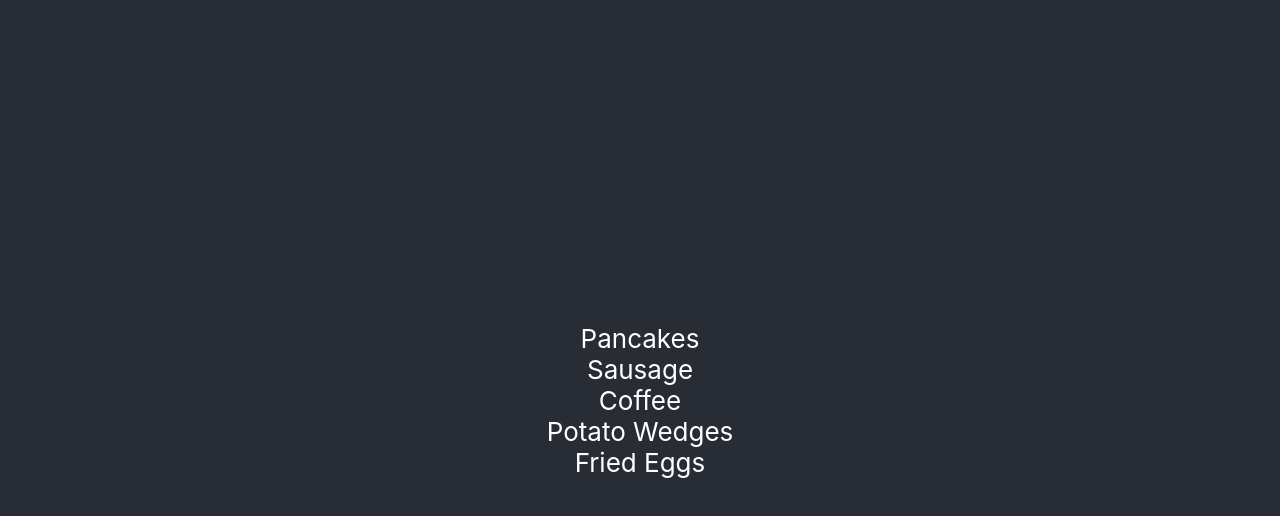
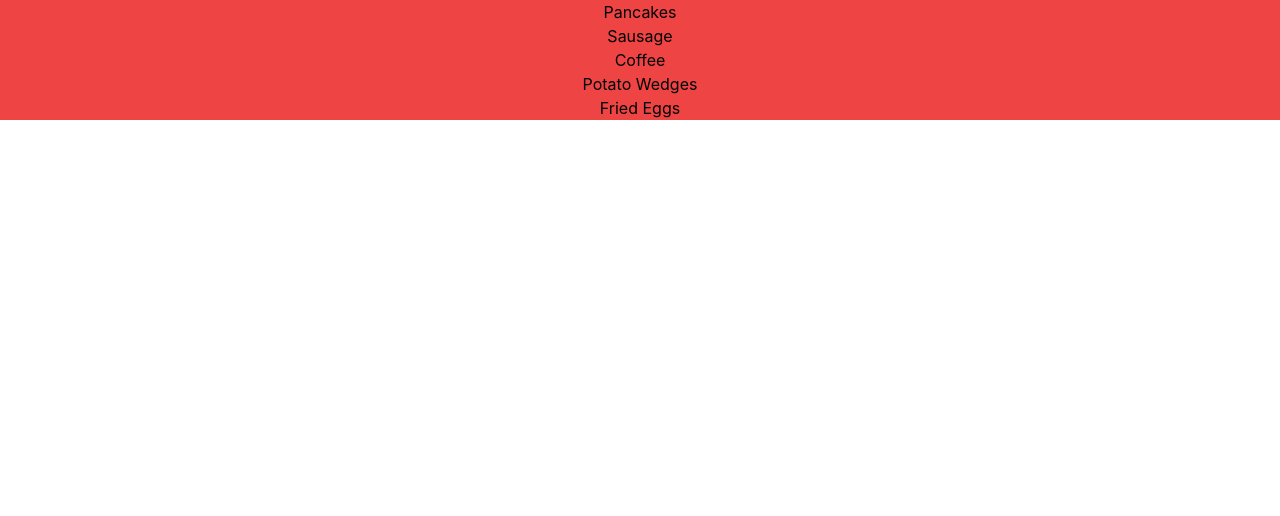
Before and after one commit to jeffreybiles/react-astra, a React (Create React App) app: page / in a window 1280 px wide. Shown: the top 516 px of the page. Built offline with nearby package versions, Linux system fonts and the light colour scheme.

Commit message:
Use tailwind

```diff
--- /dev/null
+++ b/craco.config.js
@@ -0,0 +1,10 @@
+module.exports = {
+  style: {
+    postcss: {
+      plugins: [
+        require('tailwindcss'),
+        require('autoprefixer'),
+      ],
+    },
+  },
+}
--- a/src/App.js
+++ b/src/App.js
@@ -30,7 +30,7 @@
   ]
   return (
     <div className="App">
-      <header className="App-header">
+      <header className="bg-red-500">
         {foods.map(food => (
           <div key={food.id}>{food.name}</div>
         ))}
--- a/src/index.css
+++ b/src/index.css
@@ -1,3 +1,7 @@
+@tailwind base;
+@tailwind components;
+@tailwind utilities;
+
 body {
   margin: 0;
   font-family: -apple-system, BlinkMacSystemFont, 'Segoe UI', 'Roboto', 'Oxygen',
--- /dev/null
+++ b/tailwind.config.js
@@ -0,0 +1,11 @@
+module.exports = {
+  purge: [],
+  darkMode: false, // or 'media' or 'class'
+  theme: {
+    extend: {},
+  },
+  variants: {
+    extend: {},
+  },
+  plugins: [],
+}
```
Also changed, not shown: package.json (+8 -3 lines), 2 other files (tests, documents, lock files or other folders).
